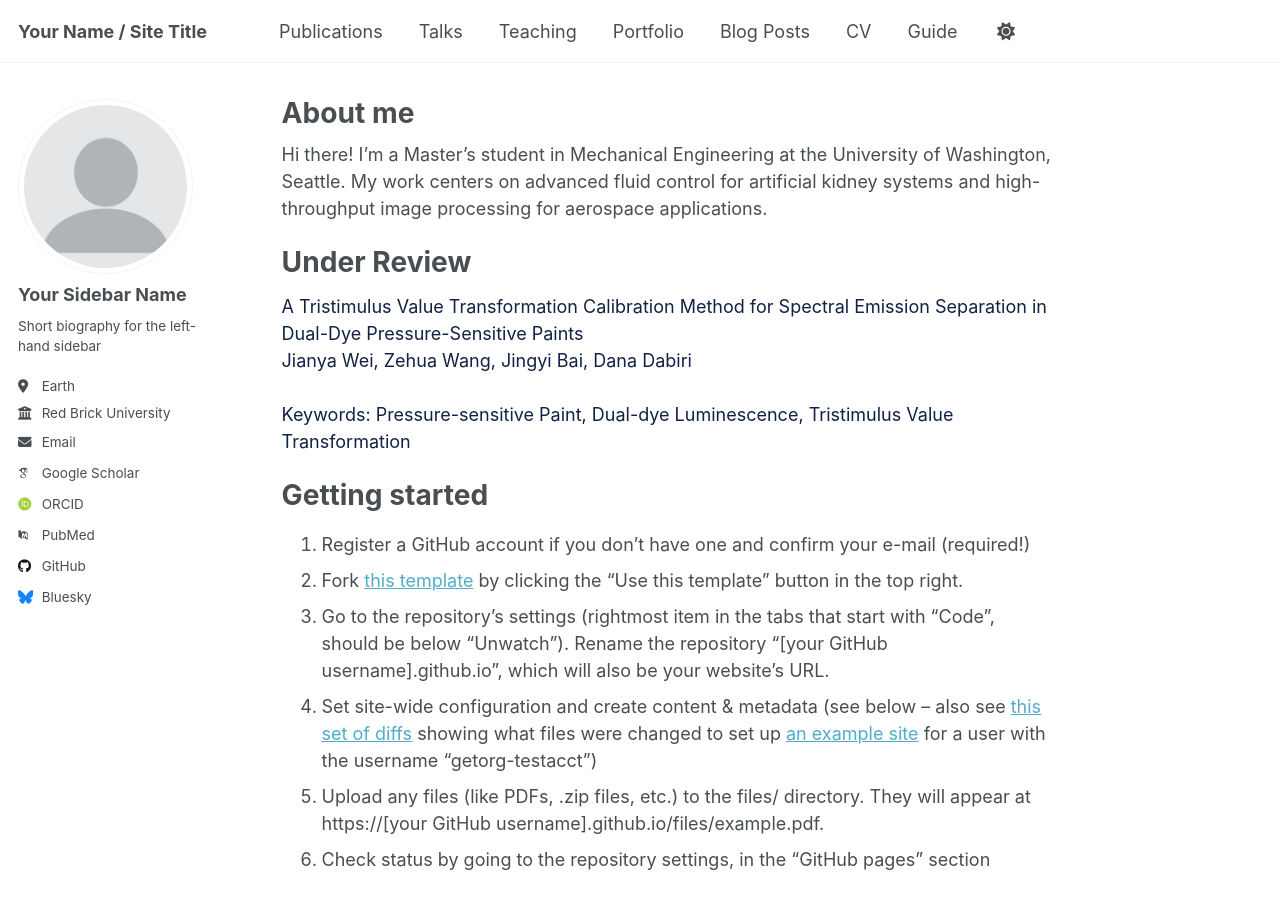
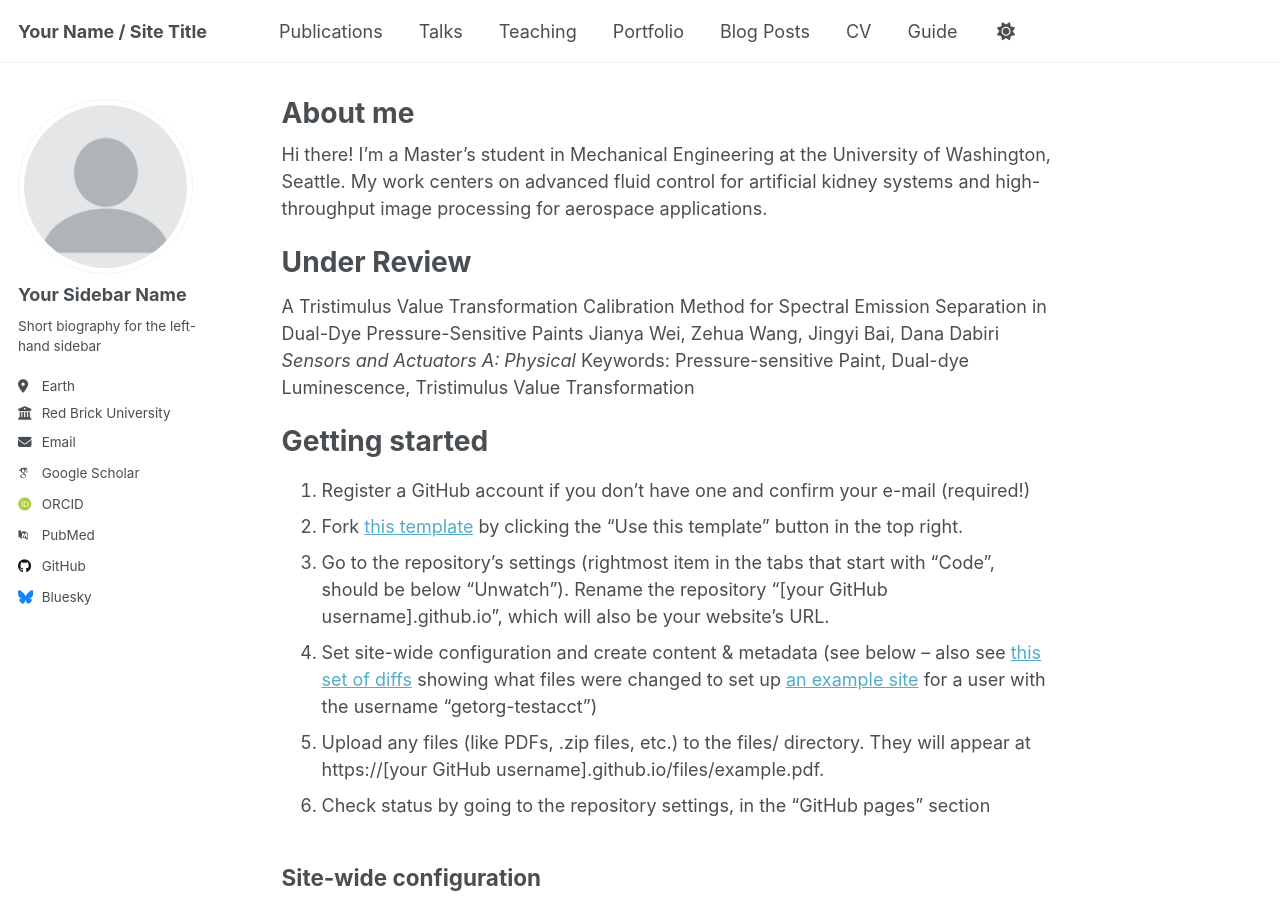
Before and after one commit to jywei02/jywei02.github.io, a Jekyll site: the page built from _pages/about.md, in a window 1280 px wide and 900 px high. Built offline with Jekyll 4.4.1, drawn with Linux system fonts in a browser that asks for light colours; some web fonts are replaced; a script that is not in the unit is left out; part of the change alters nothing that is shown.

Commit message:
Update about.md

```diff
--- a/_pages/about.md
+++ b/_pages/about.md
@@ -11,10 +11,10 @@ Hi there! I’m a Master’s student in Mechanical Engineering at the University
 
 Under Review
 ======
-<span style="color:#124;">A Tristimulus Value Transformation Calibration Method for Spectral Emission Separation in Dual-Dye Pressure-Sensitive Paints</span>
-<span style="color:#124;">Jianya Wei, Zehua Wang, Jingyi Bai, Dana Dabiri</span>
-<span style="color:white; font-style:italic;">*Sensors and Actuators A: Physical*</span>
-<span style="color:#124;">Keywords: Pressure-sensitive Paint, Dual-dye Luminescence, Tristimulus Value Transformation</span>
+A Tristimulus Value Transformation Calibration Method for Spectral Emission Separation in Dual-Dye Pressure-Sensitive Paints
+Jianya Wei, Zehua Wang, Jingyi Bai, Dana Dabiri
+*Sensors and Actuators A: Physical*
+Keywords: Pressure-sensitive Paint, Dual-dye Luminescence, Tristimulus Value Transformation
 
 Getting started
 ======
```
